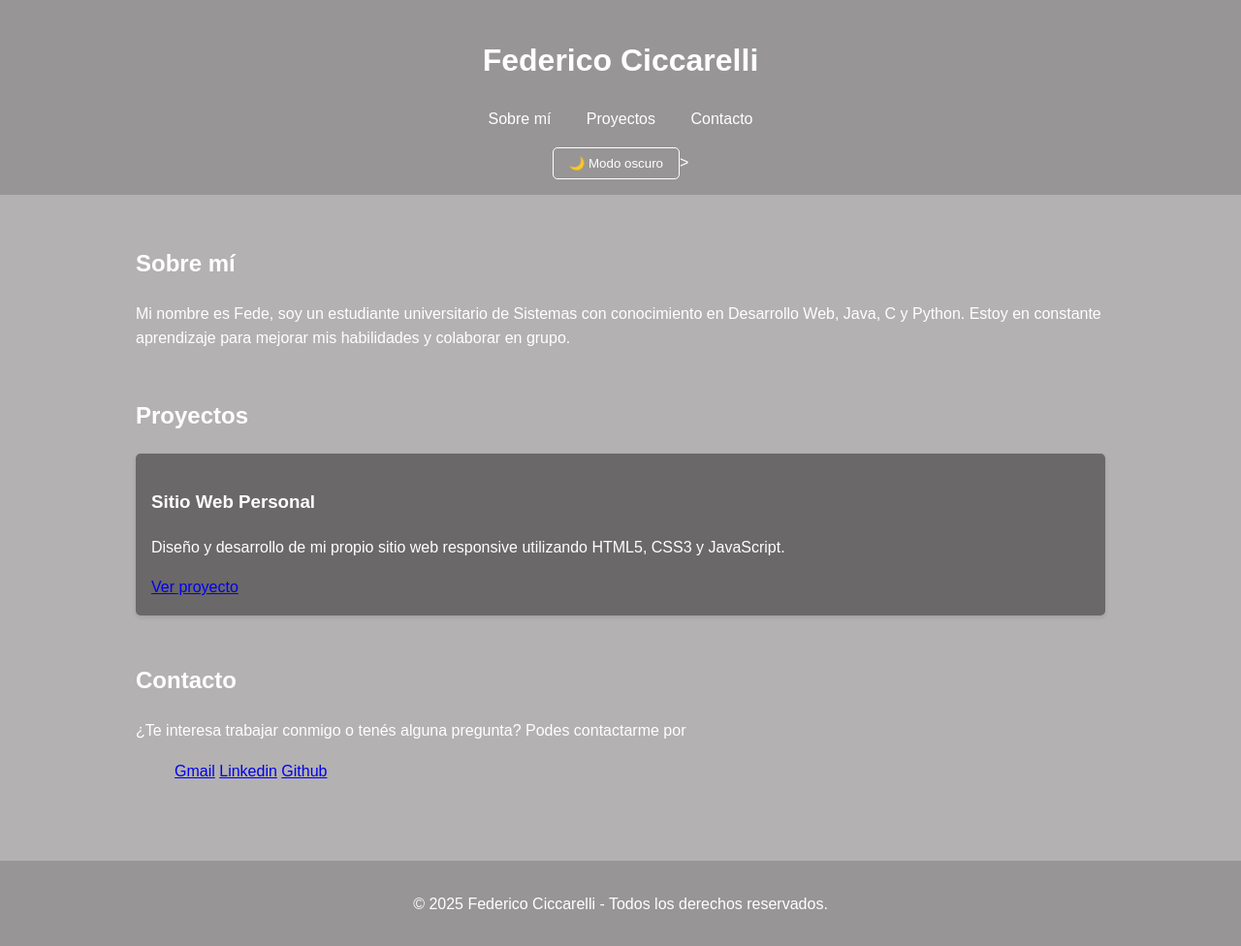
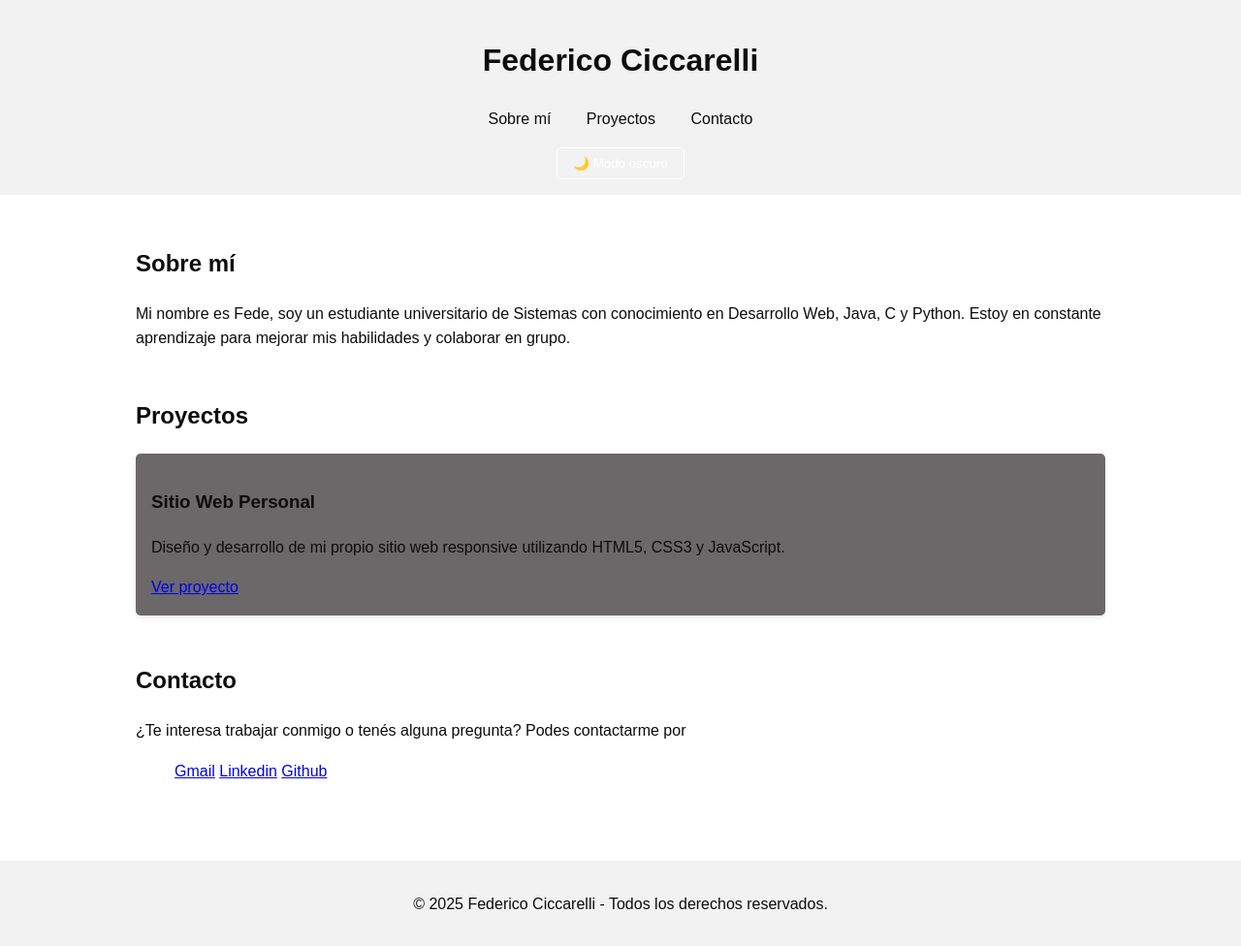
Before and after one commit to Frelly16/Frelly16.github.io, a plain HTML site: page index.html in a window 1280 px wide. Shown: the whole page at 97% size. Drawn offline with Linux system fonts and the light colour scheme.

Commit message:
index-ahorasi

```diff
--- a/index.html
+++ b/index.html
@@ -14,17 +14,17 @@
             margin: 0;
             font-family: Arial, sans-serif;
             line-height: 1.6;
-            background-color: #B3B1B1;
-            color: #fff;
+            background-color: #FFFFFF;
+            color: #0D0D0D;
         }
         header {
-            background: #979595;
-            color: #fff;
+            background: #F2F2F2;
+            color: #0D0D0D;
             padding: 1rem 2rem;
             text-align: center;
         }
         nav a {
-            color: #fff;
+            color: #0D0D0D;
             margin: 0 1rem;
             text-decoration: none;
         }
@@ -44,8 +44,8 @@
             box-shadow: 0 2px 5px rgba(0,0,0,0.1);
         }
         footer {
-            background: #979595;
-            color: #fff;
+            background: #F2F2F2;
+            color: #0D0D0D;
             text-align: center;
             padding: 1rem;
         }
@@ -94,7 +94,7 @@
             <a href="#proyectos">Proyectos</a>
             <a href="#contacto">Contacto</a>
         </nav>
-        <button id="modo-btn" onclick="alternarModo()">🌙 Modo oscuro </button>>
+        <button id="modo-btn" onclick="alternarModo()">🌙 Modo oscuro </button>
     </header>
 
     <main class="container">
```
